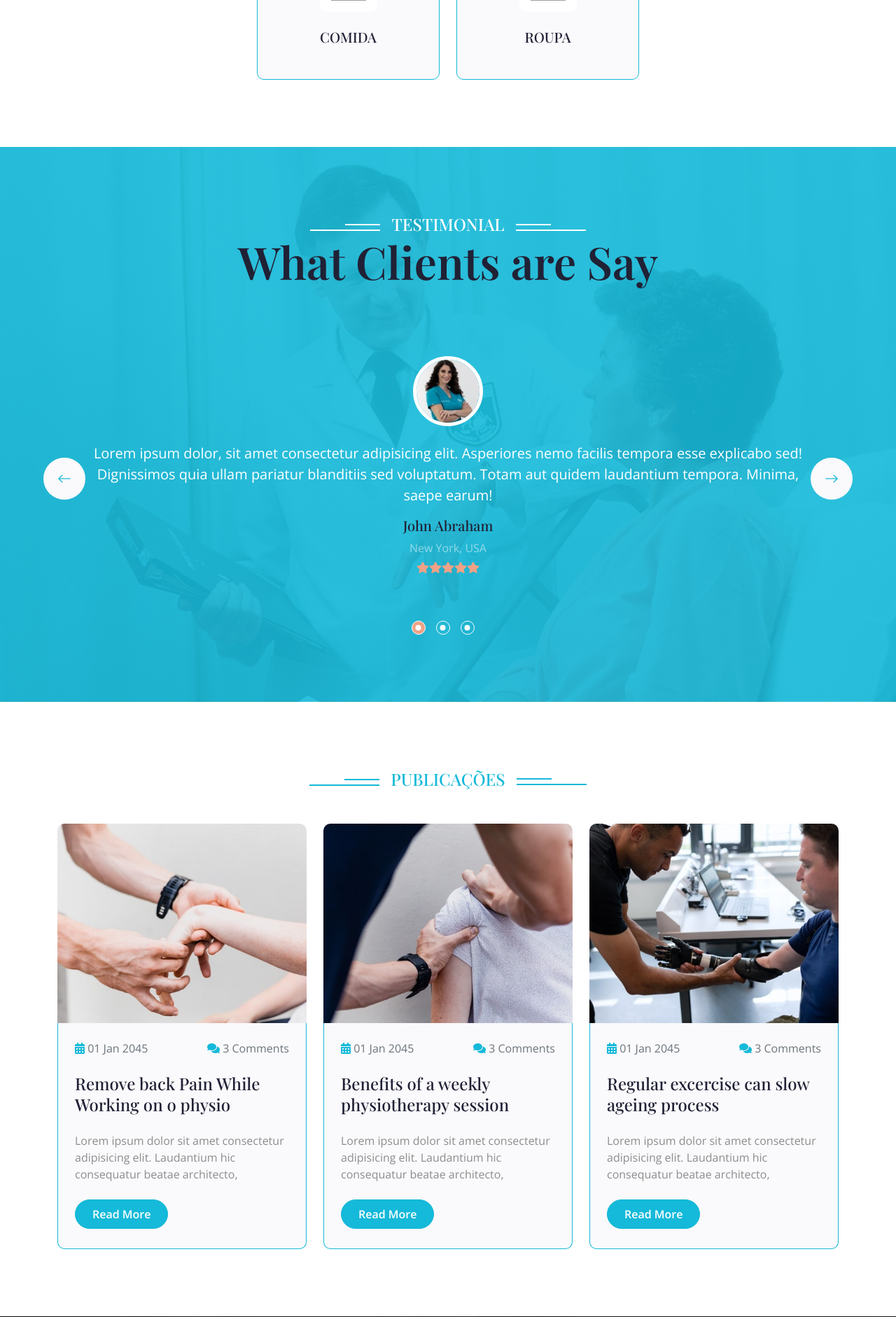
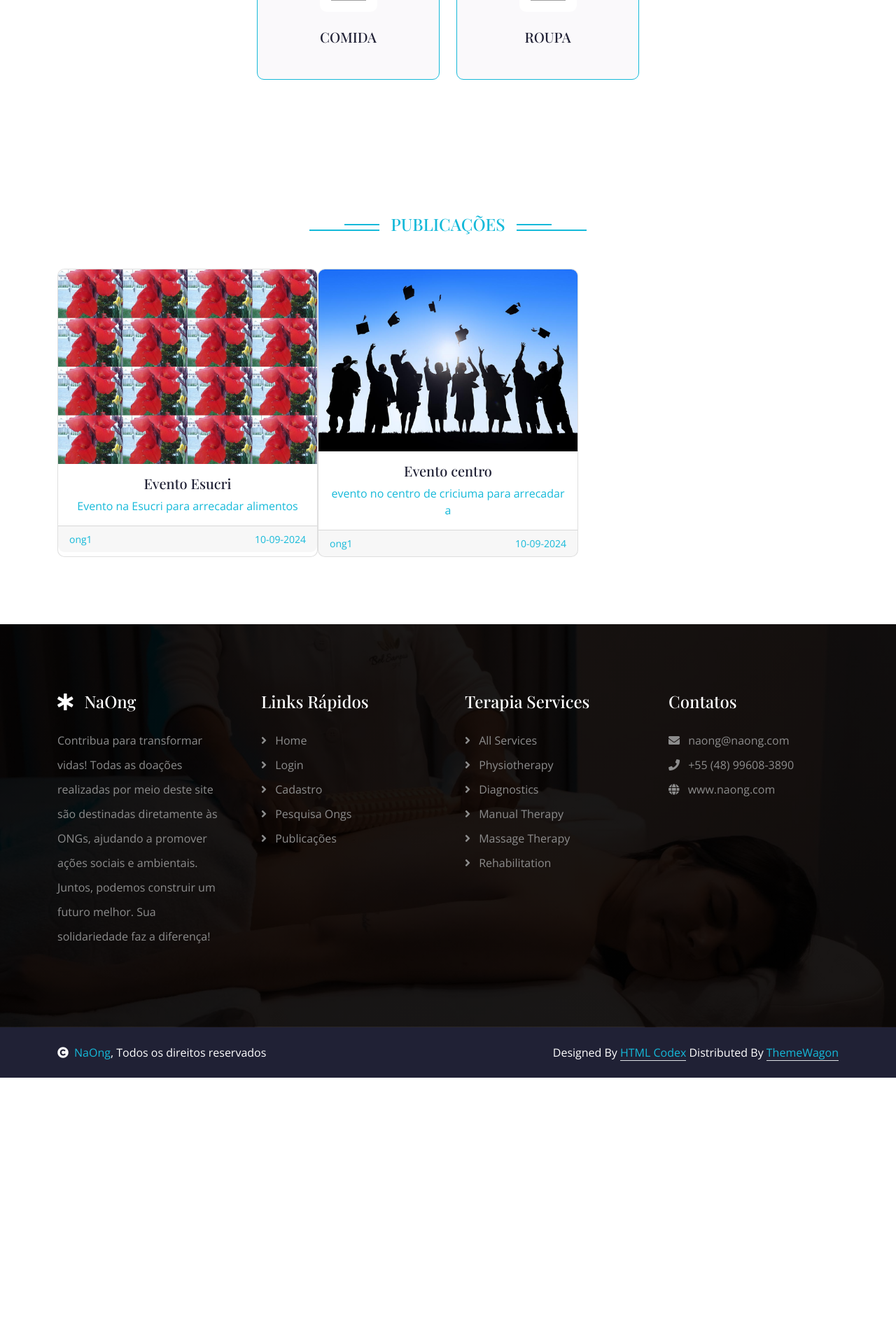
Before and after one commit to dimas5643/Naong, a PHP site: page / in a window 1280 px wide. Shown: the part 1339-3221 px from the top of the page at 70% size. After the commit the page ends 2879 px from the top, so only its background shows below. Run offline with PHP 8.4, Linux system fonts and the light colour scheme; data comes from the database, SQL or seed files in the repository; some libraries are stand-ins or nearby versions; grey boxes are pictures that could not be loaded.

Commit message:
alguns ajustes de layout

```diff
--- /dev/null
+++ b/consultas_publicacoes.php
@@ -0,0 +1,5 @@
+<?php
+
+$sql_list_publicacoes = "SELECT publicacoes.*, ongs.nome_fantasia FROM publicacoes inner join ongs on publicacoes.id_ong = ongs.id_ong ORDER BY id_publicacoes DESC LIMIT 3";
+$result_lits_publicacoes = $conn->query($sql_list_publicacoes);
+$list_publicacoes = $result_lits_publicacoes->fetch_all(MYSQLI_ASSOC);
--- a/index.php
+++ b/index.php
@@ -2,6 +2,7 @@
     include('./cabecalho.php');
     include('consultas_ong.php');
     include('consultas_departamento.php');
+    include('consultas_publicacoes.php');
 
     ?>
 
@@ -152,7 +153,7 @@
                             <div class="col-12 text-center">
                                 <div class="feature-icon mb-4">
                                     <div class="p-3 d-inline-flex bg-white rounded">
-                                    <img width="50" height="50" src="<?php echo $departamento['icon']?>" alt="shirt"/>
+                                        <img width="50" height="50" src="<?php echo $departamento['icon'] ?>" alt="shirt" />
 
                                     </div>
                                 </div>
@@ -278,7 +279,7 @@
 
 
     <!-- Testimonial Start -->
-    <div class="container-fluid testimonial py-5 wow zoomInDown" data-wow-delay="0.1s">
+    <!-- <div class="container-fluid testimonial py-5 wow zoomInDown" data-wow-delay="0.1s">
         <div class="container py-5">
             <div class="section-title mb-5">
                 <div class="sub-style">
@@ -349,7 +350,7 @@
                 </div>
             </div>
         </div>
-    </div>
+    </div> -->
     <!-- Testimonial End -->
 
 
@@ -363,55 +364,32 @@
                 <!-- <h1 class="display-3 mb-4">Excellent Facility and High Quality Therapy</h1>
                 <p class="mb-0">Lorem ipsum dolor sit amet consectetur adipisicing elit. Quaerat deleniti amet at atque sequi quibusdam cumque itaque repudiandae temporibus, eius nam mollitia voluptas maxime veniam necessitatibus saepe in ab? Repellat!</p> -->
             </div>
-            <div class="row g-4 justify-content-center">
-                <div class="col-md-6 col-lg-6 col-xl-4 wow fadeInUp" data-wow-delay="0.1s">
-                    <div class="blog-item rounded">
-                        <div class="blog-img">
-                            <img src="img/blog-1.jpg" class="img-fluid w-100" alt="Image">
-                        </div>
-                        <div class="blog-centent p-4">
-                            <div class="d-flex justify-content-between mb-4">
-                                <p class="mb-0 text-muted"><i class="fa fa-calendar-alt text-primary"></i> 01 Jan 2045</p>
-                                <a href="#" class="text-muted"><span class="fa fa-comments text-primary"></span> 3 Comments</a>
-                            </div>
-                            <a href="#" class="h4">Remove back Pain While Working on o physio</a>
-                            <p class="my-4">Lorem ipsum dolor sit amet consectetur adipisicing elit. Laudantium hic consequatur beatae architecto,</p>
-                            <a href="#" class="btn btn-primary rounded-pill text-white py-2 px-4 mb-1">Read More</a>
+            <div class="card-group">
+                <?php foreach ($list_publicacoes as $key => $publicacoes) {
+                    // Criar o objeto DateTime a partir do formato 'Y-m-d H:i:s'
+                    $dataPublicacao = DateTime::createFromFormat('Y-m-d H:i:s', $publicacoes['dtpublicacao']);
+                    // Formatar a data para 'd-m-Y' ou outro formato desejado
+                    $dataFormatada = $dataPublicacao ? $dataPublicacao->format('d-m-Y') : '';
+                ?>
+                    <div class="col-md-4 d-flex align-items-stretch">
+                        <div class="card text-center">
+                            <a href="./cadastro_publicacao.php?id_publicacao=<?php echo $publicacoes['id_publicacoes'] ?>">
+                                <img src="./<?php echo $publicacoes['arquivo'] ?>" class="card-img-top">
+                                <div class="card-body">
+                                    <h5 class="card-title"><?php echo $publicacoes['titulo'] ?></h5>
+                                    <p class="card-text"><?php echo $publicacoes['descricao'] ?></p>
+                                </div>
+                                <div class="card-footer">
+                                    <small class="text-body-secondary d-flex justify-content-between">
+                                        <span class="text-left"><?php echo $publicacoes['nome_fantasia'] ?></span>
+                                        <span class="text-right"><?php echo $dataFormatada ?></span></small>
+                                </div>
+                            </a>
                         </div>
                     </div>
-                </div>
-                <div class="col-md-6 col-lg-6 col-xl-4 wow fadeInUp" data-wow-delay="0.3s">
-                    <div class="blog-item rounded">
-                        <div class="blog-img">
-                            <img src="img/blog-2.jpg" class="img-fluid w-100" alt="Image">
-                        </div>
-                        <div class="blog-centent p-4">
-                            <div class="d-flex justify-content-between mb-4">
-                                <p class="mb-0 text-muted"><i class="fa fa-calendar-alt text-primary"></i> 01 Jan 2045</p>
-                                <a href="#" class="text-muted"><span class="fa fa-comments text-primary"></span> 3 Comments</a>
-                            </div>
-                            <a href="#" class="h4">Benefits of a weekly physiotherapy session</a>
-                            <p class="my-4">Lorem ipsum dolor sit amet consectetur adipisicing elit. Laudantium hic consequatur beatae architecto,</p>
-                            <a href="#" class="btn btn-primary rounded-pill text-white py-2 px-4 mb-1">Read More</a>
-                        </div>
-                    </div>
-                </div>
-                <div class="col-md-6 col-lg-6 col-xl-4 wow fadeInUp" data-wow-delay="0.5s">
-                    <div class="blog-item rounded">
-                        <div class="blog-img">
-                            <img src="img/blog-3.jpg" class="img-fluid w-100" alt="Image">
-                        </div>
-                        <div class="blog-centent p-4">
-                            <div class="d-flex justify-content-between mb-4">
-                                <p class="mb-0 text-muted"><i class="fa fa-calendar-alt text-primary"></i> 01 Jan 2045</p>
-                                <a href="#" class="text-muted"><span class="fa fa-comments text-primary"></span> 3 Comments</a>
-                            </div>
-                            <a href="#" class="h4">Regular excercise can slow ageing process</a>
-                            <p class="my-4">Lorem ipsum dolor sit amet consectetur adipisicing elit. Laudantium hic consequatur beatae architecto,</p>
-                            <a href="#" class="btn btn-primary rounded-pill text-white py-2 px-4 mb-1">Read More</a>
-                        </div>
-                    </div>
-                </div>
+
+                <?php } ?>
+
             </div>
         </div>
     </div>
--- a/rodape.php
+++ b/rodape.php
@@ -4,29 +4,29 @@
         <div class="row g-5">
             <div class="col-md-6 col-lg-6 col-xl-3">
                 <div class="footer-item d-flex flex-column">
-                    <h4 class="text-white mb-4"><i class="fas fa-star-of-life me-3"></i>Terapia</h4>
-                    <p>Lorem ipsum dolor sit amet consectetur adipisicing elit. Delectus dolorem impedit eos autem dolores laudantium quia, qui similique
+                    <h4 class="text-white mb-4"><i class="fas fa-star-of-life me-3"></i>NaOng</h4>
+                    <p>Contribua para transformar vidas! Todas as doações realizadas por meio deste site são destinadas diretamente às ONGs, ajudando a promover ações sociais e ambientais. Juntos, podemos construir um futuro melhor. Sua solidariedade faz a diferença!
                     </p>
-                    <div class="d-flex align-items-center">
+                    <!-- <div class="d-flex align-items-center">
                         <i class="fas fa-share fa-2x text-white me-2"></i>
                         <a class="btn-square btn btn-primary text-white rounded-circle mx-1" href=""><i class="fab fa-facebook-f"></i></a>
                         <a class="btn-square btn btn-primary text-white rounded-circle mx-1" href=""><i class="fab fa-twitter"></i></a>
                         <a class="btn-square btn btn-primary text-white rounded-circle mx-1" href=""><i class="fab fa-instagram"></i></a>
                         <a class="btn-square btn btn-primary text-white rounded-circle mx-1" href=""><i class="fab fa-linkedin-in"></i></a>
-                    </div>
+                    </div> -->
                 </div>
             </div>
             <div class="col-md-6 col-lg-6 col-xl-3">
                 <div class="footer-item d-flex flex-column">
-                    <h4 class="mb-4 text-white">Quick Links</h4>
-                    <a href=""><i class="fas fa-angle-right me-2"></i> About Us</a>
-                    <a href=""><i class="fas fa-angle-right me-2"></i> Contact Us</a>
-                    <a href=""><i class="fas fa-angle-right me-2"></i> Privacy Policy</a>
-                    <a href=""><i class="fas fa-angle-right me-2"></i> Terms & Conditions</a>
-                    <a href=""><i class="fas fa-angle-right me-2"></i> Our Blog & News</a>
-                    <a href=""><i class="fas fa-angle-right me-2"></i> Our Team</a>
+                    <h4 class="mb-4 text-white">Links Rápidos</h4>
+                    <a href="index.php"><i class="fas fa-angle-right me-2"></i> Home </a>
+                    <a href="login.php"><i class="fas fa-angle-right me-2"></i> Login </a>
+                    <a href="cadastro.php"><i class="fas fa-angle-right me-2"></i> Cadastro </a>
+                    <a href="pesquisa_mapa.php"><i class="fas fa-angle-right me-2"></i> Pesquisa Ongs</a>
+                    <a href="lista_publicacao.php"><i class="fas fa-angle-right me-2"></i> Publicações</a>
                 </div>
             </div>
+
             <div class="col-md-6 col-lg-6 col-xl-3">
                 <div class="footer-item d-flex flex-column">
                     <h4 class="mb-4 text-white">Terapia Services</h4>
@@ -40,12 +40,12 @@
             </div>
             <div class="col-md-6 col-lg-6 col-xl-3">
                 <div class="footer-item d-flex flex-column">
-                    <h4 class="mb-4 text-white">Contact Info</h4>
-                    <a href=""><i class="fa fa-map-marker-alt me-2"></i> 123 Street, New York, USA</a>
-                    <a href=""><i class="fas fa-envelope me-2"></i> info@example.com</a>
-                    <a href=""><i class="fas fa-envelope me-2"></i> info@example.com</a>
-                    <a href=""><i class="fas fa-phone me-2"></i> +012 345 67890</a>
-                    <a href="" class="mb-3"><i class="fas fa-print me-2"></i> +012 345 67890</a>
+                    <h4 class="mb-4 text-white">Contatos</h4>
+                    <!-- <a href=""><i class="fa fa-map-marker-alt me-2"></i> 123 Street, New York, USA</a> -->
+                    <!-- <a href=""><i class="fas fa-envelope me-2"></i> info@example.com</a> -->
+                    <a href=""><i class="fas fa-envelope me-2"></i> naong@naong.com</a>
+                    <a href=""><i class="fas fa-phone me-2"></i> +55 (48) 99608-3890 </a>
+                    <a href=""><i class="fa fa-globe me-2"></i> www.naong.com </a>
                 </div>
             </div>
         </div>
@@ -58,7 +58,7 @@
     <div class="container">
         <div class="row g-4 align-items-center">
             <div class="col-md-6 text-center text-md-start mb-md-0">
-                <span class="text-white"><a href="#"><i class="fas fa-copyright text-light me-2"></i>Your Site Name</a>, All right reserved.</span>
+                <span class="text-white"><a href="#"><i class="fas fa-copyright text-light me-2"></i>NaOng</a>, Todos os direitos reservados</span>
             </div>
             <div class="col-md-6 text-center text-md-end text-white">
                 <!--/*** This template is free as long as you keep the below author’s credit link/attribution link/backlink. ***/-->
```
